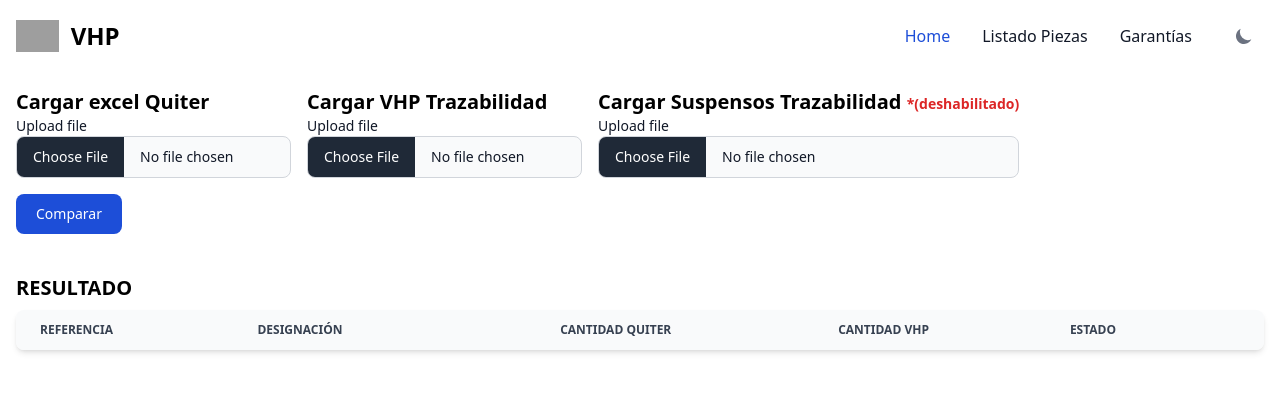
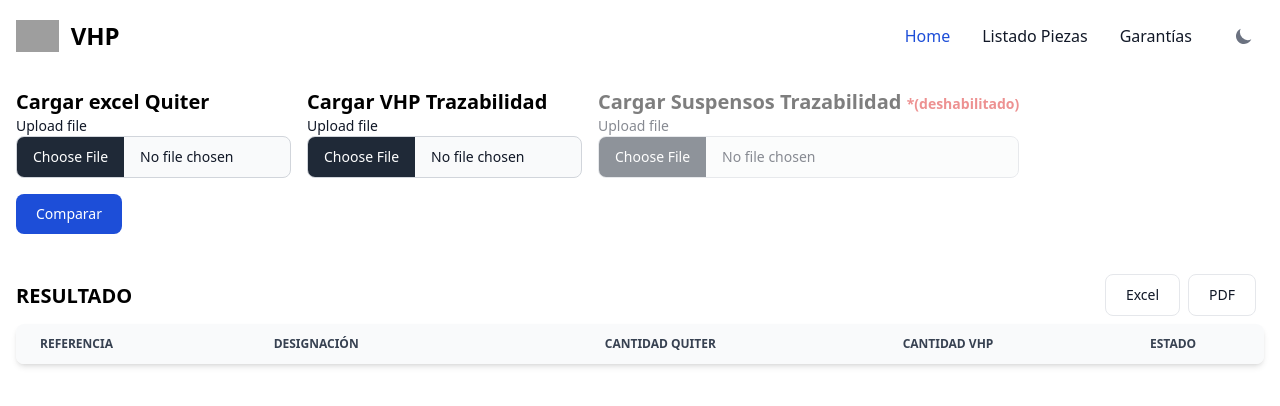
Before and after one commit to peltor/piezas_muertas, an Angular app: page / in a window 1280 px wide. Shown: the top 406 px of the page. Built offline with nearby package versions, Linux system fonts and the light colour scheme; grey boxes are pictures that could not be loaded.

Commit message:
añadiendo boton excel y pdf y sus respectivas funciones

```diff
--- a/package.json
+++ b/package.json
@@ -19,6 +19,8 @@
     "@angular/router": "^19.2.0",
     "@tailwindcss/postcss": "^4.1.3",
     "flowbite": "^3.1.2",
+    "jspdf": "^3.0.1",
+    "jspdf-autotable": "^5.0.2",
     "postcss": "^8.5.3",
     "rxjs": "~7.8.0",
     "tailwindcss": "^4.1.3",
--- a/src/app/components/main/main.component.html
+++ b/src/app/components/main/main.component.html
@@ -19,12 +19,14 @@
       (change)="onFileChangeVHP($event)" accept=".xlsx, .xls"
     >
   </div>
-  <div class="max-w-xl">
+  <div class="max-w-xl opacity-[0.5] pointer-events-none">
     <h2 class="font-bold text-xl">Cargar Suspensos Trazabilidad <span class="text-red-600 text-sm">*(deshabilitado)</span></h2>
     <label class="block text-sm font-medium text-gray-900 dark:text-white" for="file_suspensos_trazab">Upload file</label>
     <input
       class="block w-full text-sm text-gray-900 border border-gray-300 rounded-lg cursor-pointer bg-gray-50 dark:text-gray-400 focus:outline-none dark:bg-gray-700 dark:border-gray-600 dark:placeholder-gray-400"
-      id="file_suspensos_trazab" type="file" disabled>
+      id="file_suspensos_trazab" type="file"
+      disabled
+    >
   </div>
   <div class="w-full">
     <button type="button" class="text-white bg-blue-700 hover:bg-blue-800 focus:ring-4 focus:ring-blue-300 font-medium rounded-lg text-sm px-5 py-2.5 me-2 mb-2 dark:bg-blue-600 dark:hover:bg-blue-700 focus:outline-none dark:focus:ring-blue-800" (click)="filterData()">Comparar</button>
@@ -32,7 +34,13 @@
 </section>
 
 <section class="my-8">
-  <h2 class="text-xl font-bold uppercase my-2">Resultado</h2>
+  <div class="flex justify-between">
+    <h2 class="text-xl font-bold uppercase my-2">Resultado</h2>
+    <div>
+      <button [disabled]="resultadoComparacion.length === 0" (click)="downloadExcel()" type="button" [className]='resultadoComparacion.length === 0 ? "py-2.5 px-5 me-2 mb-2 text-sm font-medium text-gray-900 focus:outline-none bg-white rounded-lg border border-gray-200 focus:z-10 focus:ring-4 focus:ring-gray-100 dark:focus:ring-gray-700 dark:bg-gray-800 dark:text-gray-400 dark:border-gray-600 " : "cursor-pointer focus:outline-none text-white bg-green-700 hover:bg-green-800 focus:ring-4 focus:ring-green-300 font-medium rounded-lg text-sm px-5 py-2.5 me-2 mb-2 dark:bg-green-600 dark:hover:bg-green-700 dark:focus:ring-green-800"' >Excel</button>
+      <button [disabled]="resultadoComparacion.length === 0" (click)="downloadPDF()" type="button" [className]='resultadoComparacion.length === 0 ? "py-2.5 px-5 me-2 mb-2 text-sm font-medium text-gray-900 focus:outline-none bg-white rounded-lg border border-gray-200 focus:z-10 focus:ring-4 focus:ring-gray-100 dark:focus:ring-gray-700 dark:bg-gray-800 dark:text-gray-400 dark:border-gray-600 " : "cursor-pointer focus:outline-none text-white bg-red-700 hover:bg-red-800 focus:ring-4 focus:ring-red-300 font-medium rounded-lg text-sm px-5 py-2.5 me-2 mb-2 dark:bg-red-600 dark:hover:bg-red-700 dark:focus:ring-red-900" ' >PDF</button>
+    </div>
+  </div>
 
 
   <div class="relative overflow-x-auto shadow-md sm:rounded-lg">
@@ -53,9 +61,6 @@
         </th>
         <th scope="col" class="px-6 py-3 text-center">
           Estado
-        </th>
-        <th scope="col" class="px-6 py-3">
-          <span class="sr-only">Edit</span>
         </th>
       </tr>
       </thead>
@@ -81,9 +86,6 @@
                 -
               }
             </td>
-            <td class="px-6 py-4 text-right">
-              <a href="#" class="font-medium text-blue-600 dark:text-blue-500 hover:underline">Edit</a>
-            </td>
           </tr>
         }
 
--- a/src/app/components/main/main.component.ts
+++ b/src/app/components/main/main.component.ts
@@ -1,5 +1,7 @@
 import { Component } from '@angular/core';
 import * as XLSX from 'xlsx';
+import jsPDF from 'jspdf';
+import autoTable from 'jspdf-autotable';
 
 @Component({
   selector: 'app-main',
@@ -11,21 +13,14 @@ import * as XLSX from 'xlsx';
 export class MainComponent {
   extractedDataQuiter: any[] = [];
   extractedDataVHP: any[] = [];
-  protected resultadoComparacion: ({
-    cantidadVHP: number;
-    sumaCantidad: any;
-    estado: number;
-    cantidadQuiter: any;
-    designacion: any;
-    referencia: any;
-  } | {
+  protected resultadoComparacion: {
     cantidadVHP: any;
     sumaCantidad: any;
     estado: number;
     cantidadQuiter: any;
     designacion: any;
     referencia: any;
-  })[] | undefined;
+  }[] = [];
 
 
   onFileChangeQuiter(event: any): void {
@@ -151,4 +146,72 @@ export class MainComponent {
     });
     console.log(this.resultadoComparacion)
   }
+
+  downloadExcel() {
+    if(this.resultadoComparacion?.length === 0) return console.log('no hay data')
+
+    // Transformar los datos según las reglas
+    const transformedData = this.resultadoComparacion.map(({ sumaCantidad, estado, ...rest }) => ({
+      ...rest,
+      estado: estado === 0 ? '-' : 'VHP'
+    }));
+
+    const workbook = XLSX.utils.book_new();
+
+    // Crea una hoja de trabajo a partir de los datos
+    const worksheet = XLSX.utils.json_to_sheet(transformedData);
+
+    // Añade la hoja al libro de trabajo
+    XLSX.utils.book_append_sheet(workbook, worksheet, 'Datos');
+
+    // Escribe el archivo Excel en formato binario
+    const excelBuffer: any = XLSX.write(workbook, { bookType: 'xlsx', type: 'array' });
+
+    // Guarda el archivo Excel
+    const blob = new Blob([excelBuffer], { type: 'application/vnd.openxmlformats-officedocument.spreadsheetml.sheet' });
+
+    // Crea un enlace temporal para descargar el archivo
+    const link = document.createElement('a');
+    link.href = URL.createObjectURL(blob);
+    link.download = 'Negativos_'+Date.now()+'.xlsx'; // Nombre del archivo
+    link.click();
+
+    // Limpia el objeto URL después de la descarga
+    URL.revokeObjectURL(link.href);
+
+  }
+
+  downloadPDF() {
+    if(this.resultadoComparacion?.length === 0) return console.log('no hay data')
+    // Crear una nueva instancia de jsPDF
+    const doc = new jsPDF();
+
+    // Añadir un título
+    doc.text('Datos Exportados', 10, 10);
+
+    // Convertir el array de datos en un formato adecuado para la tabla
+    const tableData = this.resultadoComparacion.map((item, index) => [
+      index + 1,
+      item.referencia,
+      item.designacion,
+      item.cantidadQuiter,
+      item.cantidadVHP,
+      item.estado === 0 ? '-' : 'VHP'
+    ]);
+
+    // Configurar las columnas de la tabla
+    const headers = [
+      ['#', 'Referencia', 'Designación', 'Cantidad Quiter', 'Cantidad VHP', 'Estado']
+    ];
+
+    // Usar autotable para generar la tabla
+    autoTable(doc,{
+      head: headers,
+      body: tableData,
+      startY: 20, // Espacio desde la parte superior
+    });
+
+    // Guardar el PDF
+    doc.save('datos_'+Date.now()+'.pdf');
+  }
 }
```
Also changed, not shown: 1 other file (tests, documents, lock files or other folders).
